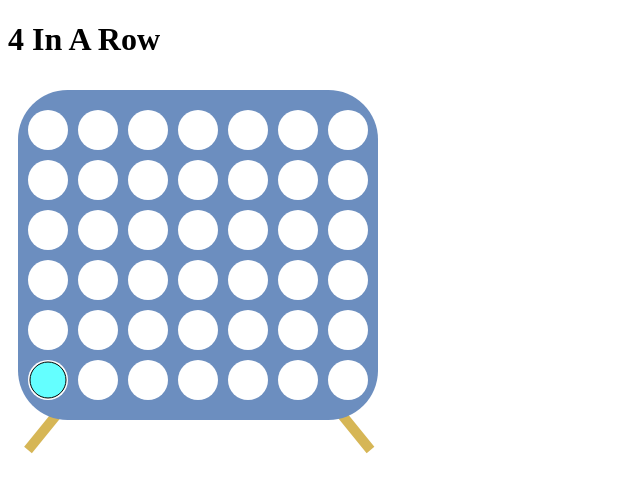
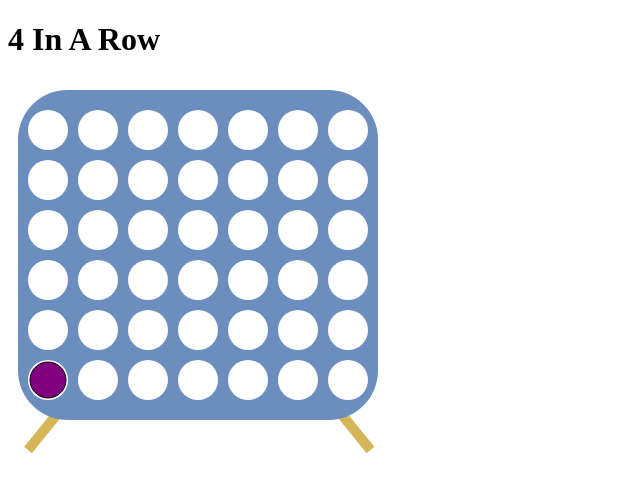
Before and after one commit to maritmoe/react-four-in-a-row, a React (Vite) app: page / in a window 1280 px wide. Shown: the top 492 px of the page, without its empty margins (0-640 px from the left). Built offline with nearby package versions, Linux system fonts and the light colour scheme.

Commit message:
Adds a coloured circle at the coloumn clicked

```diff
--- a/src/App.jsx
+++ b/src/App.jsx
@@ -1,8 +1,88 @@
+import { useState } from "react";
+
 function App() {
+  const [isPlayer1, changePlayer] = useState(true);
+  const [circles, setCircles] = useState([{ x: 40, y: 300, colour: "purple" }]);
+  const [error, setError] = useState("");
+
+  const handleTurn = (event) => {
+    // Find out which coloumn was clicked
+    // TODO: change ranges a little to match clicked
+    let coloumn;
+    const { clientX } = event;
+    if (clientX < 90) {
+      coloumn = 40;
+    } else if (clientX < 140) {
+      coloumn = 90;
+    } else if (clientX < 190) {
+      coloumn = 140;
+    } else if (clientX < 240) {
+      coloumn = 190;
+    } else if (clientX < 290) {
+      coloumn = 240;
+    } else if (clientX < 340) {
+      coloumn = 290;
+    } else {
+      coloumn = 340;
+    }
+
+    // Find the lowest row that is empty
+    const currentHeight = circles.filter((c) => c.x === coloumn).length;
+    let row;
+    let hasError;
+    switch (currentHeight) {
+      case 0:
+        row = 300;
+        hasError = false;
+        break;
+      case 1:
+        row = 250;
+        hasError = false;
+        break;
+      case 2:
+        row = 200;
+        hasError = false;
+        break;
+      case 3:
+        row = 150;
+        hasError = false;
+        break;
+      case 4:
+        row = 100;
+        hasError = false;
+        break;
+      case 5:
+        row = 50;
+        hasError = false;
+        break;
+      default:
+        setError("The row is full, try again");
+        hasError = true;
+        break;
+    }
+    if (!hasError) {
+      setCircles([
+        ...circles,
+        { x: coloumn, y: row, colour: isPlayer1 ? "green" : "purple" },
+      ]);
+      changePlayer(!isPlayer1);
+      setError("");
+    }
+
+    // TODO: get animation to work
+    // TODO: check if anyone has 4 in a row, print message
+  };
+
   return (
     <div>
       <h1>4 In A Row</h1>
-      <svg xmlns="http://www.w3.org/2000/svg" width="380" height="380">
+      {error && <p>{error}</p>}
+      <svg
+        xmlns="http://www.w3.org/2000/svg"
+        width="380"
+        height="380"
+        onClick={handleTurn}
+      >
         <defs>
           <mask id="holes" x="0" y="0" width="400" height="400">
             <rect width="380" height="380" fill="white" />
@@ -64,11 +144,13 @@ function App() {
           strokeWidth="10"
           strokeMiterlimit="10"
         />
+        {circles.map((c) => (
           <circle
-          cx="40"
-          cy="300"
+            key={c}
+            cx={c.x}
+            cy={c.y}
             r="18"
-          fill="rgb(100, 255, 255)"
+            fill={c.colour}
             stroke="rgb(0, 0, 0)"
           >
             <animate
@@ -80,6 +162,7 @@ function App() {
               repeatCount="1"
             />
           </circle>
+        ))}
         <rect
           x="10"
           y="10"
```
Lines whose indentation alone changed are shown as unchanged.
